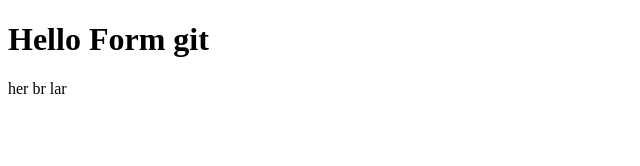
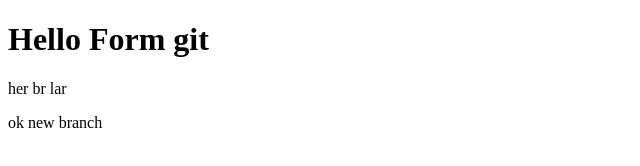
Before and after one commit to Aizen-09/git-test, a plain HTML site: page index.html in a window 1280 px wide. Shown: the whole page, without its empty margins (0-640 px from the left). Drawn offline with Linux system fonts and the light colour scheme.

Commit message:
exp with branch test

```diff
--- a/index.html
+++ b/index.html
@@ -8,5 +8,6 @@
   <body>
     <h1>Hello Form git</h1>
     <div>her br lar</div>
+    <p>ok new branch</p>
   </body>
 </html>
```
